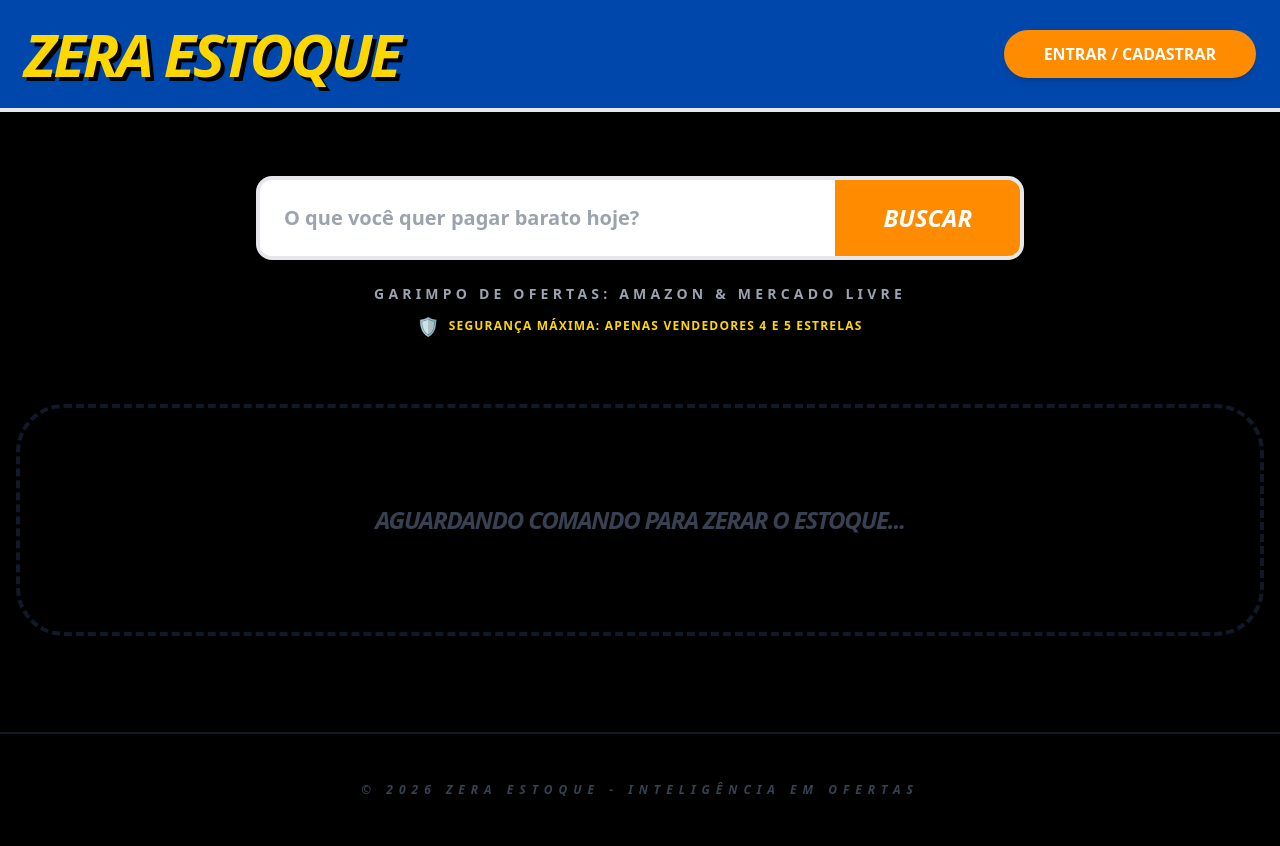
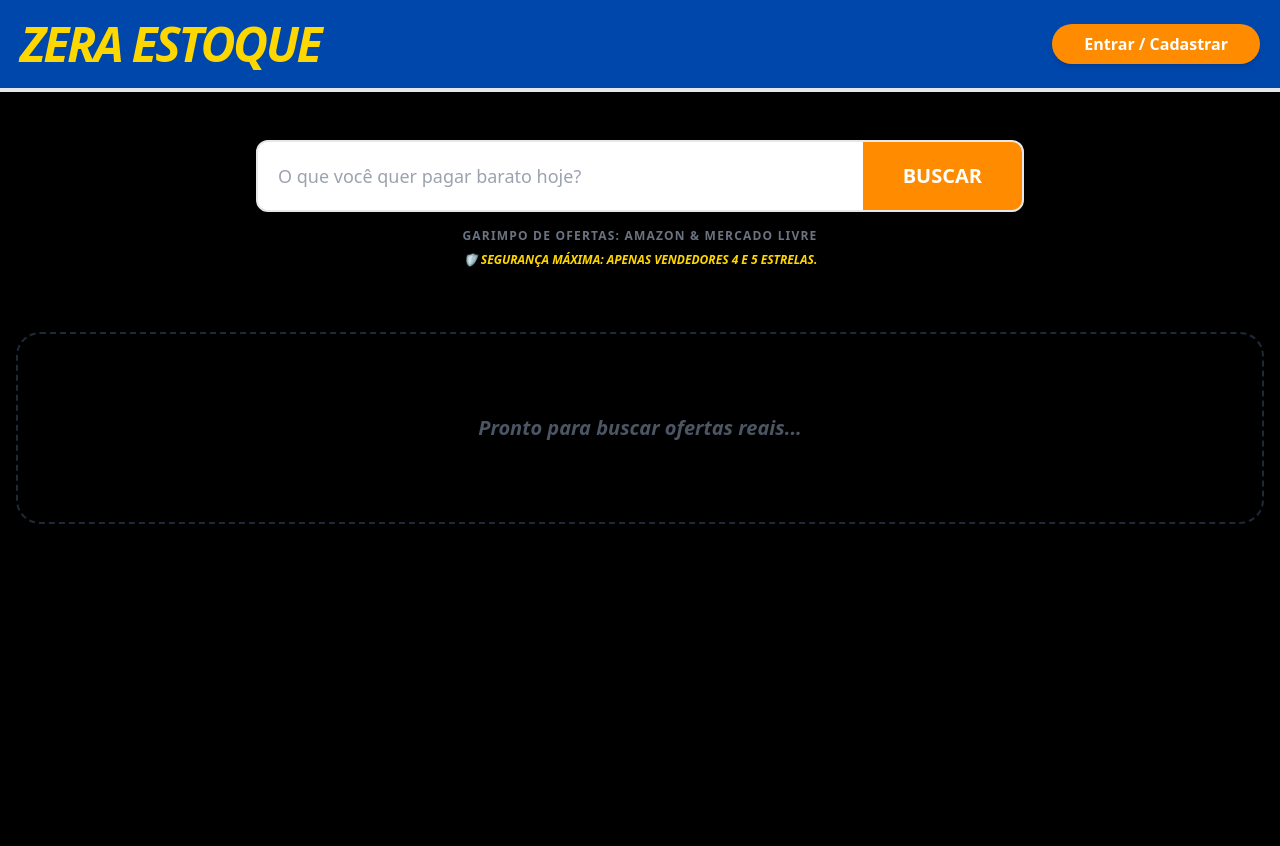
Before and after one commit to eduardohnpokk/zera-estoque, a website: page index.html in a window 1280 px wide. After the commit the page ends 800 px from the top, so only its background shows below. Drawn offline with nearby package versions, Linux system fonts and the light colour scheme.

Commit message:
Update index.html

```diff
--- a/index.html
+++ b/index.html
@@ -14,54 +14,38 @@
         .bg-zera-blue { background-color: #0047AB; }
         .bg-zera-orange { background-color: #FF8C00; }
         .card-produto { transition: all 0.3s ease; border: 1px solid #333; }
-        .card-produto:hover { transform: translateY(-5px); border-color: #FF8C00; shadow: 0 10px 20px rgba(255, 140, 0, 0.2); }
-        .line-clamp-2 { display: -webkit-box; -webkit-line-clamp: 2; -webkit-box-orient: vertical; overflow: hidden; }
-        .brand-logo { text-shadow: 4px 4px 0px rgba(0,0,0,1); }
+        .card-produto:hover { transform: translateY(-5px); border-color: #FF8C00; box-shadow: 0 10px 20px rgba(255, 140, 0, 0.3); }
     </style>
 </head>
 <body class="bg-zera-dark text-white font-sans min-h-screen">
 
-    <header class="bg-zera-blue p-6 border-b-4 border-zera-yellow shadow-2xl">
+    <header class="bg-zera-blue p-5 border-b-4 border-zera-yellow shadow-lg">
         <div class="container mx-auto flex flex-col md:flex-row justify-between items-center gap-4">
-            <h1 class="text-6xl font-black italic text-zera-yellow tracking-tighter uppercase brand-logo">ZERA ESTOQUE</h1>
+            <h1 class="text-5xl font-black italic text-zera-yellow tracking-tighter uppercase">ZERA ESTOQUE</h1>
             <div id="auth-section">
-                <button onclick="abrirModalLogin()" class="bg-zera-orange text-white px-10 py-3 rounded-full font-black shadow-md hover:scale-105 transition active:scale-95 uppercase">
-                    Entrar / Cadastrar
-                </button>
+                <button onclick="abrirModalLogin()" class="bg-zera-orange text-white px-8 py-2 rounded-full font-bold shadow-md hover:scale-105 transition">Entrar / Cadastrar</button>
             </div>
         </div>
     </header>
 
-    <main class="container mx-auto mt-16 px-4">
-        <div class="max-w-3xl mx-auto text-center">
-
-            <div class="flex shadow-2xl border-4 border-zera-orange rounded-2xl overflow-hidden bg-white">
-                <input type="text" id="input-busca" placeholder="O que você quer pagar barato hoje?"
-                    class="w-full p-6 text-black text-xl outline-none font-bold">
-                <button onclick="executarBuscaReal()"
-                    class="bg-zera-orange px-12 font-black text-2xl hover:bg-orange-600 transition-colors text-white uppercase italic">
-                    BUSCAR
-                </button>
+    <main class="container mx-auto mt-12 px-4 text-center">
+        <div class="max-w-3xl mx-auto mb-10">
+            <div class="flex shadow-2xl border-2 border-zera-orange rounded-xl overflow-hidden bg-white">
+                <input type="text" id="input-busca" placeholder="O que você quer pagar barato hoje?" class="w-full p-5 text-black text-lg outline-none">
+                <button onclick="executarBuscaReal()" class="bg-zera-orange px-10 font-black text-xl hover:bg-orange-600 transition-colors uppercase">BUSCAR</button>
             </div>
-
-            <div class="mt-6 space-y-2">
-                <p class="text-gray-400 text-sm font-bold uppercase tracking-[0.3em]">Garimpo de Ofertas: Amazon & Mercado Livre</p>
-                <p class="text-zera-yellow text-xs font-black flex items-center justify-center gap-2 tracking-widest uppercase">
-                    <span class="text-green-500 text-lg">🛡️</span> SEGURANÇA MÁXIMA: APENAS VENDEDORES 4 E 5 ESTRELAS
+            <p class="mt-4 text-gray-500 text-xs uppercase tracking-widest font-bold">Garimpo de Ofertas: Amazon & Mercado Livre</p>
+            <p class="mt-2 text-zera-yellow text-xs font-black flex items-center justify-center gap-2 italic">
+                🛡️ SEGURANÇA MÁXIMA: APENAS VENDEDORES 4 E 5 ESTRELAS.
             </p>
-            </div>
         </div>
 
         <div id="lista-produtos" class="grid grid-cols-1 sm:grid-cols-2 lg:grid-cols-4 gap-8 mt-16">
-            <div class="col-span-full text-center py-24 border-4 border-dashed border-gray-900 rounded-[3rem]">
-                <p class="text-2xl text-gray-700 font-black italic uppercase tracking-tighter">Aguardando comando para zerar o estoque...</p>
+            <div class="col-span-full text-center py-20 border-2 border-dashed border-gray-800 rounded-3xl">
+                <p class="text-xl text-gray-600 font-bold italic">Pronto para buscar ofertas reais...</p>
             </div>
         </div>
     </main>
-
-    <footer class="mt-24 p-12 bg-black text-center border-t-2 border-gray-900">
-        <p class="text-gray-700 text-xs font-black tracking-[0.5em] uppercase italic">© 2026 Zera Estoque - Inteligência em Ofertas</p>
-    </footer>
 
     <script>
         const firebaseConfig = {
@@ -73,72 +57,45 @@
             appId: "1:160560630668:web:a1843471ef7375fb0924a9"
         };
         firebase.initializeApp(firebaseConfig);
-        const db = firebase.firestore();
 
         async function executarBuscaReal() {
-            const termo = document.getElementById('input-busca').value;
+            const q = document.getElementById('input-busca').value;
             const container = document.getElementById('lista-produtos');
+            if (!q) return;
 
-            if (!termo) {
-                alert("Por favor, digite o nome de um produto.");
-                return;
-            }
-
-            container.innerHTML = `
-                <div class="col-span-full text-center py-20">
-                    <p class="text-zera-yellow text-3xl font-black animate-pulse italic uppercase">ZERA ESTOQUE: FILTRANDO ELITE 4-5 ESTRELAS...</p>
-                </div>
-            `;
-
-            db.collection("buscas_realizadas").add({ termo: termo, data: new Date() });
+            container.innerHTML = `<div class="col-span-full text-zera-yellow text-2xl animate-pulse font-black">ZERA ESTOQUE: FILTRANDO ELITE 4-5 ESTRELAS...</div>`;
 
             try {
-                const response = await fetch(`/api/search?q=${encodeURIComponent(termo)}`);
+                const response = await fetch(`/api/search?q=${encodeURIComponent(q)}`);
                 const produtos = await response.json();
-                renderizarProdutos(produtos);
-            } catch (error) {
-                container.innerHTML = `<p class="col-span-full text-center text-red-500 font-bold uppercase">Erro de conexão. Tente novamente.</p>`;
-            }
-        }
 
-        function renderizarProdutos(lista) {
-            const container = document.getElementById('lista-produtos');
                 container.innerHTML = "";
-
-            const filtrados = lista.filter(p => p.rating >= 4);
-
-            if (filtrados.length === 0) {
-                container.innerHTML = `<div class="col-span-full text-center py-20 text-gray-600 text-xl font-black uppercase italic">Nenhuma oferta de alta qualidade encontrada.</div>`;
-                return;
-            }
-
-            filtrados.forEach(prod => {
+                produtos.forEach(prod => {
                     container.innerHTML += `
-                    <div class="bg-gray-900 p-5 rounded-3xl card-produto flex flex-col justify-between h-full">
+                        <div class="bg-gray-900 p-4 rounded-2xl card-produto flex flex-col justify-between h-full">
                             <div>
-                            <div class="bg-white rounded-2xl mb-5 overflow-hidden h-52 flex items-center justify-center p-4">
-                                <img src="${prod.image}" class="max-h-full max-w-full object-contain" onerror="this.src='https://m.media-amazon.com/images/G/31/social_sharing/amazon_logo.jpg'">
+                                <div class="bg-white rounded-xl mb-4 h-48 flex items-center justify-center p-4">
+                                    <img src="${prod.image}" class="max-h-full max-w-full object-contain" onerror="this.src='https://upload.wikimedia.org/wikipedia/commons/a/a9/Amazon_logo.svg'">
                                 </div>
-                            <div class="flex justify-between items-center mb-3">
-                                <span class="text-[11px] bg-blue-700 text-white px-3 py-1 rounded-full font-black uppercase tracking-widest">${prod.store}</span>
-                                <span class="text-green-400 font-black text-sm italic">⭐ ${prod.rating}.0</span>
+                                <div class="flex justify-between items-center mb-2">
+                                    <span class="text-[10px] bg-blue-700 text-white px-2 py-1 rounded font-black uppercase">${prod.store}</span>
+                                    <span class="text-green-400 font-bold text-xs">⭐ ${prod.rating}.0</span>
                                 </div>
-                            <h3 class="font-bold text-base text-gray-100 line-clamp-2 mt-2 h-12 leading-tight">${prod.title}</h3>
+                                <h3 class="font-bold text-sm text-gray-100 line-clamp-2 mt-2 h-10 text-left">${prod.title}</h3>
                             </div>
-                        <div class="mt-6 border-t border-gray-800 pt-5">
-                            <div class="text-zera-yellow text-3xl font-black italic mb-5">R$ ${prod.price}</div>
-                            <a href="${prod.link}" target="_blank" class="block text-center w-full bg-zera-orange py-4 rounded-2xl font-black text-white hover:bg-orange-600 transition shadow-xl active:scale-95 uppercase tracking-widest">
-                                VER OFERTA
-                            </a>
+                            <div class="mt-4 border-t border-gray-800 pt-4">
+                                <div class="text-zera-yellow text-2xl font-black italic mb-4 text-left">R$ ${prod.price}</div>
+                                <a href="${prod.link}" target="_blank" class="block text-center w-full bg-zera-orange py-3 rounded-xl font-black text-white hover:bg-orange-600 transition uppercase shadow-lg">VER OFERTA</a>
                             </div>
                         </div>
                     `;
                 });
+            } catch (error) {
+                container.innerHTML = `<p class="col-span-full text-red-500 font-bold">Erro técnico. Tente novamente.</p>`;
+            }
         }
 
-        function abrirModalLogin() {
-            alert("Acesso restrito ao administrador do Zera Estoque.");
-        }
+        function abrirModalLogin() { alert("Acesso restrito."); }
     </script>
 </body>
 </html>
```
Lines whose indentation alone changed are shown as unchanged.
